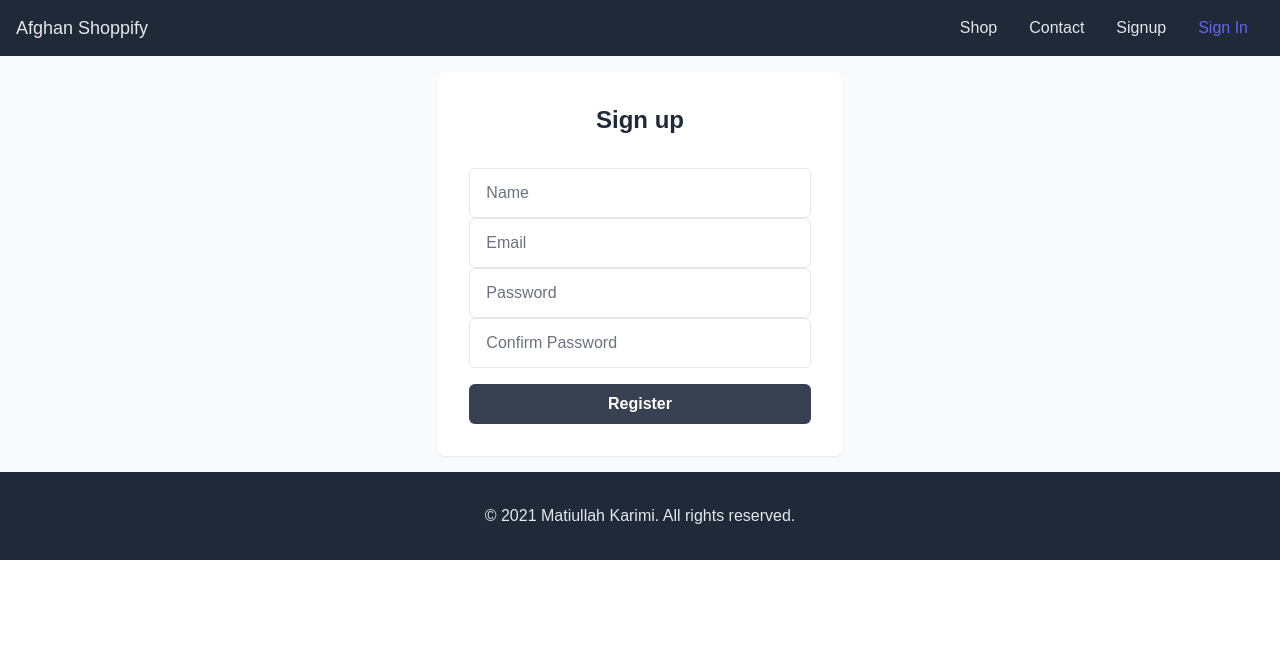
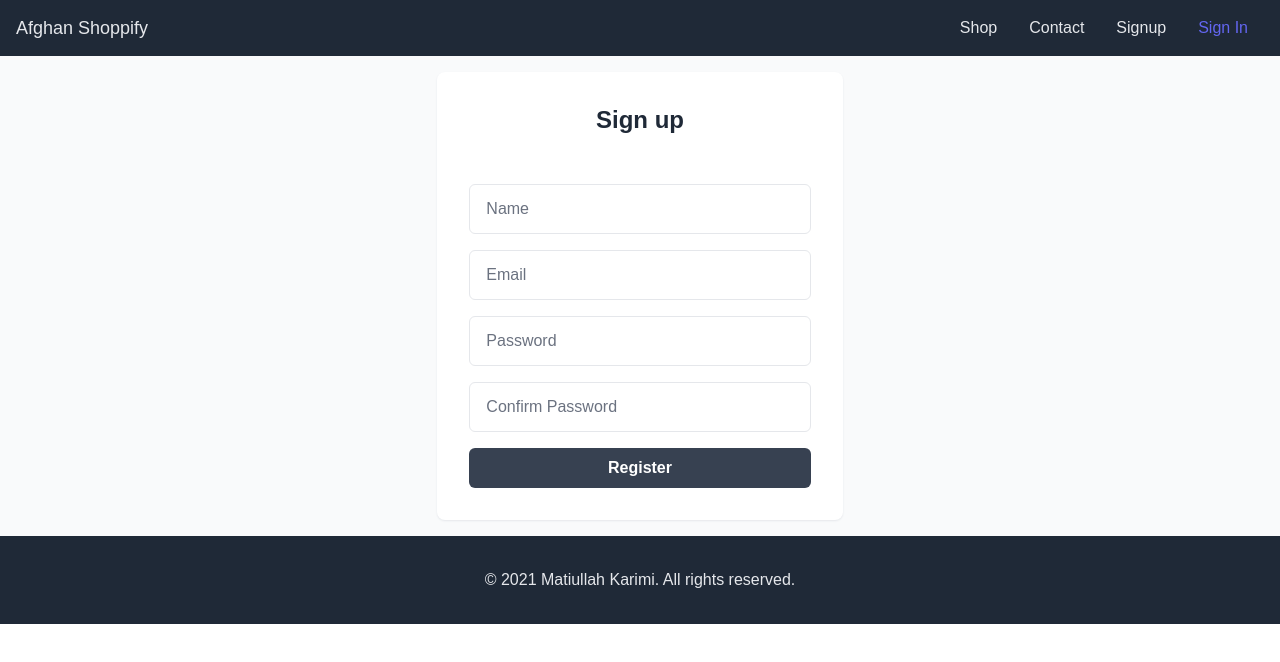
Before and after one commit to matiullah-karimi/react-starter, a React (Create React App) app: page /register in a window 1280 px wide. Shown: the top 662 px of the page. Built offline with nearby package versions, Linux system fonts and the light colour scheme.

Commit message:
Fix input spacing issue

```diff
--- a/src/pages/ContactUs.jsx
+++ b/src/pages/ContactUs.jsx
@@ -19,21 +19,21 @@ const ContactUs = () => (
             </div>
             <div className="flex flex-col w-full p-8 bg-white shadow-md">
                 <h4 className="text-lg font-semibold text-gray-800 mx-2">Send us a message</h4>
-                <div className="flex-col sm:flex sm:flex-row mt-2 sm:mt-6">
+                <div className="flex-col sm:flex sm:flex-row mt-2 sm:mt-6 gap-4">
                     <Input type="text" placeholder="First name"/>
                     <Input type="text" placeholder="Last name"/>
                 </div>
 
-                <div className="flex-col sm:flex sm:flex-row mt-2 sm:mt-6">
+                <div className="flex-col sm:flex sm:flex-row mt-2 sm:mt-6 gap-4">
                     <Input type="email" placeholder="Email"/>
                     <Input type="text" placeholder="Phone"/>
                 </div>
 
-                <div className="flex-col sm:flex sm:flex-row mt-2 sm:mt-6">
+                <div className="flex-col sm:flex sm:flex-row mt-2 sm:mt-6 gap-4">
                     <Input type="text" placeholder="Subject"/>
                 </div>
 
-                <div className="flex-col sm:flex sm:flex-row mt-2 sm:mt-6">
+                <div className="flex-col sm:flex sm:flex-row mt-2 sm:mt-6 gap-4">
                     <Input type="text" placeholder="Message" className="h-32"/>
                 </div>
 
--- a/src/pages/Login.jsx
+++ b/src/pages/Login.jsx
@@ -49,9 +49,13 @@ const Login = () => {
         <div className="flex justify-center items-center h-full">
             <div className="flex flex-col justify-center items-center w-full sm:w-2/4 md:w-4/12 p-8 bg-white shadow-sm shadow-gray-200 rounded-lg">
                 <span className="text-2xl font-bold mb-8 text-gray-800">Sign in to your account</span>
-                <Input type="email" name="email" placeholder="Email" value={state.email} onChange={handleChange} />
-                <Input type="password" name="password" placeholder="Password" value={state.password} onChange={handleChange} />
-                <a href="#" className="font-semibold text-gray-700 hover:text-gray-900 my-4 self-end">Forgot Passwod</a>
+                <div className='mt-4 w-full'>
+                    <Input type="email" name="email" placeholder="Email" value={state.email} onChange={handleChange} />
+                </div>
+                <div className='mt-4 w-full'>
+                    <Input type="password" name="password" placeholder="Password" value={state.password} onChange={handleChange} />
+                </div>
+                <a href="#" className="font-semibold text-sm text-gray-700 hover:text-gray-900 my-4 self-end">Forgot Passwod</a>
                 <LoadingButton loading={state.loading} onClick={handleSubmit}> Login </LoadingButton>
             </div>
         </div>
--- a/src/pages/Register.jsx
+++ b/src/pages/Register.jsx
@@ -28,10 +28,21 @@ class Register extends React.Component {
             <div className="flex justify-center items-center h-full">
                 <div className="flex flex-col justify-center items-center w-full sm:w-2/4 md:w-4/12 p-8 bg-white shadow-sm shadow-gray-200 rounded-lg">
                     <span className="text-2xl font-bold mb-8 text-gray-800">Sign up</span>
-                    <Input type="text" name="name" placeholder="Name" value={this.state.name} onChange={this.handleChange}/>
-                    <Input type="email" name="email" placeholder="Email" value={this.state.email} onChange={this.handleChange}/>
-                    <Input type="password" name="password" placeholder="Password" value={this.state.password} onChange={this.handleChange}/>
-                    <Input type="password" name="password_confirmation" placeholder="Confirm Password" value={this.state.password_confirmation} onChange={this.handleChange}/>
+                    <div className="mt-4 w-full">
+                        <Input type="text" name="name" placeholder="Name" value={this.state.name} onChange={this.handleChange}/>
+                    </div>
+
+                    <div className='mt-4 w-full'>
+                        <Input type="email" name="email" placeholder="Email" value={this.state.email} onChange={this.handleChange}/>
+                    </div>
+
+                    <div className="mt-4 w-full">
+                        <Input type="password" name="password" placeholder="Password" value={this.state.password} onChange={this.handleChange}/>
+                    </div>
+
+                    <div className="mt-4 w-full">
+                        <Input type="password" name="password_confirmation" placeholder="Confirm Password" value={this.state.password_confirmation} onChange={this.handleChange}/>
+                    </div>
                     <button className="btn btn-primary w-full mt-4" onClick={this.handleSubmit}>Register</button>
                 </div>
             </div>
```
